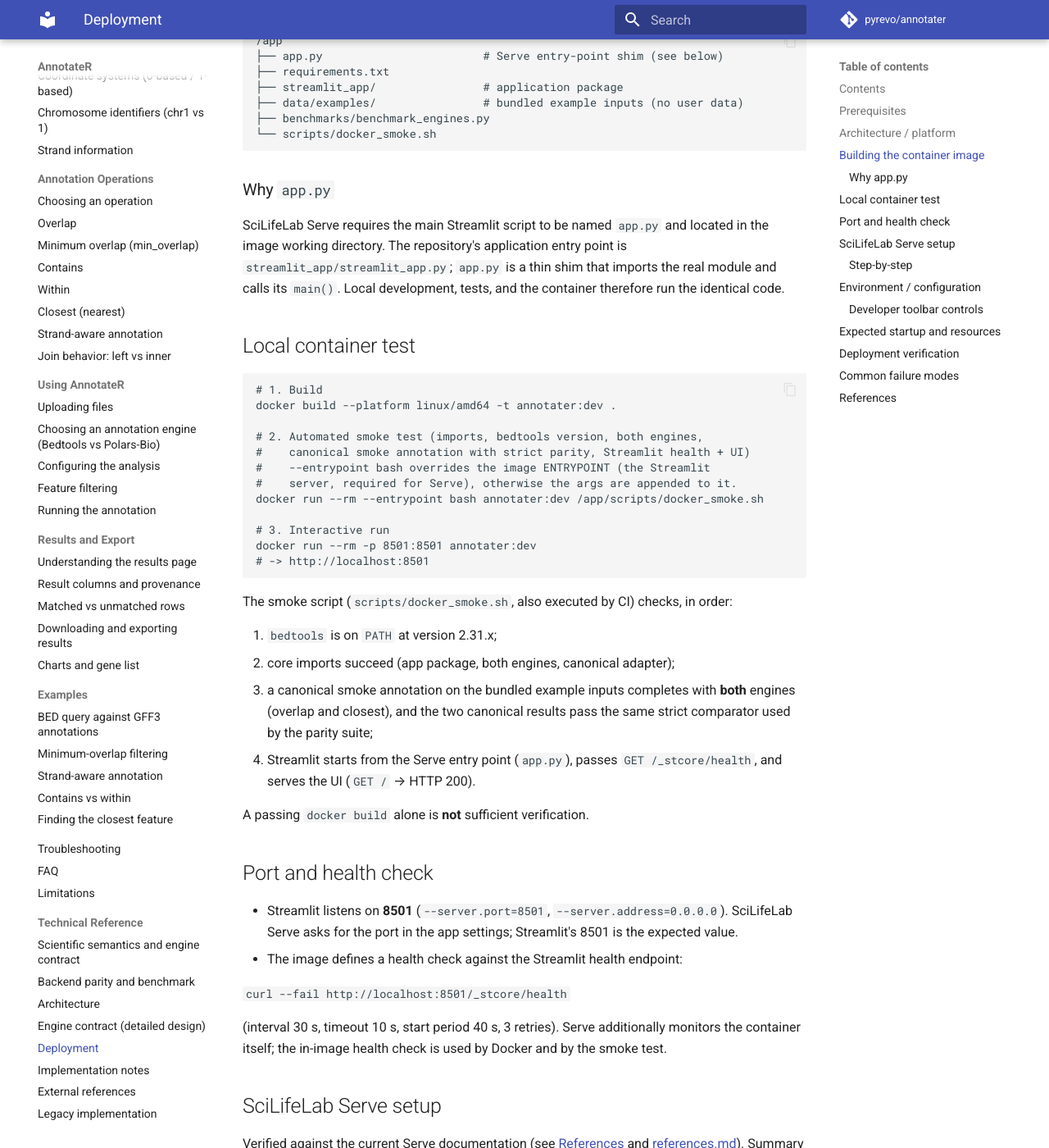
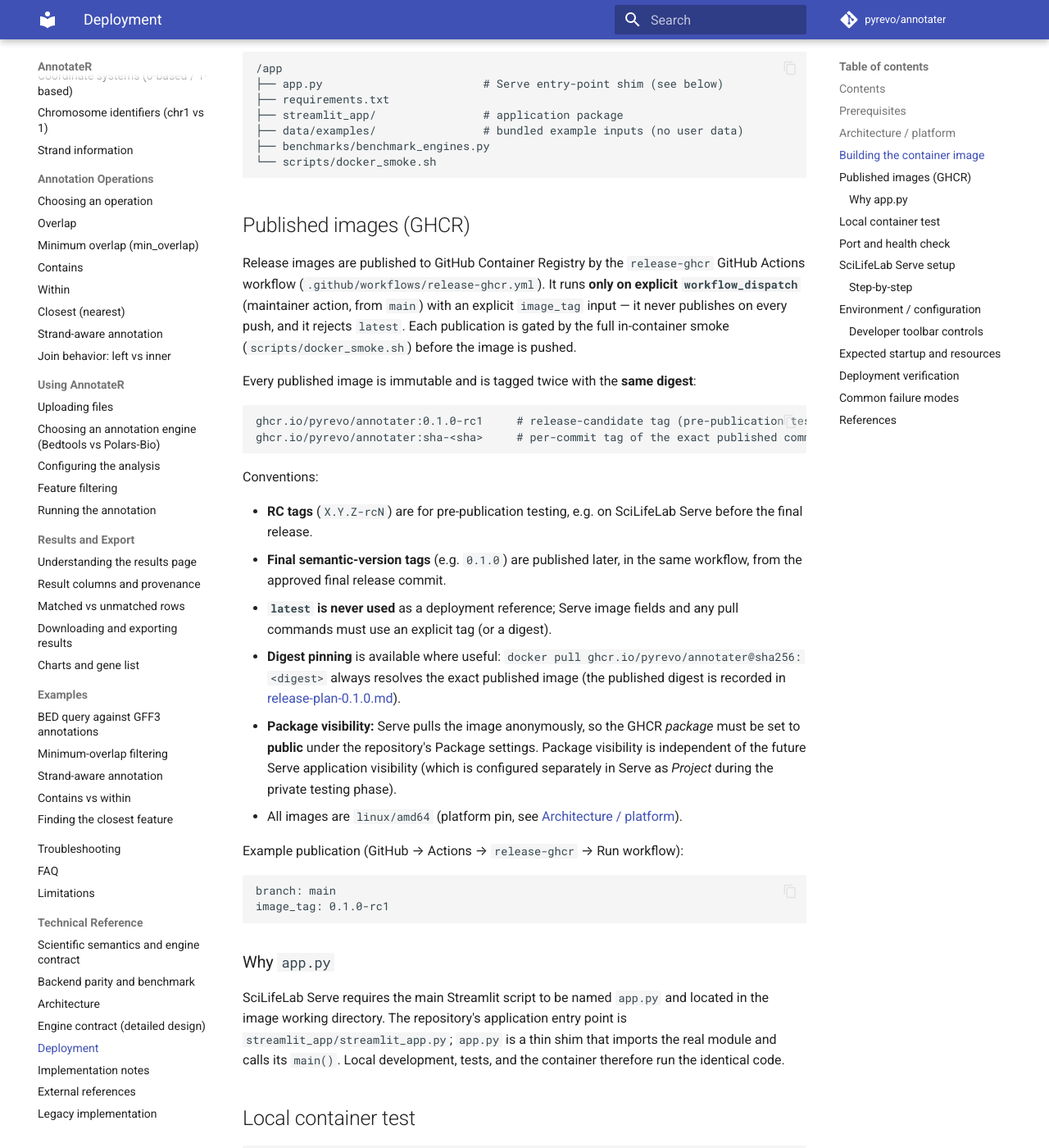
Before and after one commit to JD2112/annotater, an MkDocs documentation site: the page built from docs/deployment.md, in a window 1280 px wide and 1400 px high, scrolled down 1717 px. Shown: the whole window at 82% size. Built offline with MkDocs 1.6.1 and Material for MkDocs 9.7.7, drawn with Linux system fonts in a browser that asks for light colours; comment, search, counter and statistics services are not loaded; some of the changed text lies outside the part shown.

Commit message:
docs: document GHCR release-candidate images

````diff
--- a/docs/deployment.md
+++ b/docs/deployment.md
@@ -11,6 +11,7 @@ locally should read [QUICKSTART.md](https://github.com/pyrevo/annotater/blob/mai
 - [Prerequisites](#prerequisites)
 - [Architecture / platform](#architecture-platform)
 - [Building the container image](#building-the-container-image)
+- [Published images (GHCR)](#published-images-ghcr)
 - [Local container test](#local-container-test)
 - [Port and health check](#port-and-health-check)
 - [SciLifeLab Serve setup](#scilifelab-serve-setup)
@@ -72,6 +73,51 @@ The image contains only what the app needs:
 ├── data/examples/                # bundled example inputs (no user data)
 ├── benchmarks/benchmark_engines.py
 └── scripts/docker_smoke.sh
+```
+
+## Published images (GHCR)
+
+Release images are published to GitHub Container Registry by the
+`release-ghcr` GitHub Actions workflow
+(`.github/workflows/release-ghcr.yml`). It runs **only on explicit
+`workflow_dispatch`** (maintainer action, from `main`) with an explicit
+`image_tag` input — it never publishes on every push, and it rejects
+`latest`. Each publication is gated by the full in-container smoke
+(`scripts/docker_smoke.sh`) before the image is pushed.
+
+Every published image is immutable and is tagged twice with the **same
+digest**:
+
+```text
+ghcr.io/pyrevo/annotater:0.1.0-rc1     # release-candidate tag (pre-publication testing)
+ghcr.io/pyrevo/annotater:sha-<sha>     # per-commit tag of the exact published commit
+```
+
+Conventions:
+
+- **RC tags** (`X.Y.Z-rcN`) are for pre-publication testing, e.g. on
+  SciLifeLab Serve before the final release.
+- **Final semantic-version tags** (e.g. `0.1.0`) are published later, in
+  the same workflow, from the approved final release commit.
+- **`latest` is never used** as a deployment reference; Serve image
+  fields and any pull commands must use an explicit tag (or a digest).
+- **Digest pinning** is available where useful: `docker pull
+  ghcr.io/pyrevo/annotater@sha256:<digest>` always resolves the exact
+  published image (the published digest is recorded in
+  [release-plan-0.1.0.md](release-plan-0.1.0.md)).
+- **Package visibility:** Serve pulls the image anonymously, so the GHCR
+  *package* must be set to **public** under the repository's Package
+  settings. Package visibility is independent of the future Serve
+  application visibility (which is configured separately in Serve as
+  *Project* during the private testing phase).
+- All images are `linux/amd64` (platform pin, see
+  [Architecture / platform](#architecture-platform)).
+
+Example publication (GitHub → Actions → `release-ghcr` → Run workflow):
+
+```text
+branch: main
+image_tag: 0.1.0-rc1
 ```
 
 ### Why `app.py`
@@ -155,10 +201,11 @@ the platform requirements this deployment satisfies:
      docker push <your-dockerhub-username>/annotater:<tag>
      ```
 
-   - **GHCR (automated):** publish from GitHub Actions (Serve's example
-     repo provides a workflow template). The package must be set to
-     *public* under Package settings, since Serve must be able to pull
-     it.
+   - **GHCR (automated):** the `release-ghcr` workflow publishes from
+     GitHub Actions on explicit request (see
+     [Published images (GHCR)](#published-images-ghcr)). The package must
+     be set to *public* under Package settings, since Serve must be able
+     to pull it.
 
    Rules to keep in mind:
    - **Each version needs a unique tag** (e.g. `annotater:v2`,
````
Also changed, not shown: docs/release-plan-0.1.0.md (+22 -0 lines).
